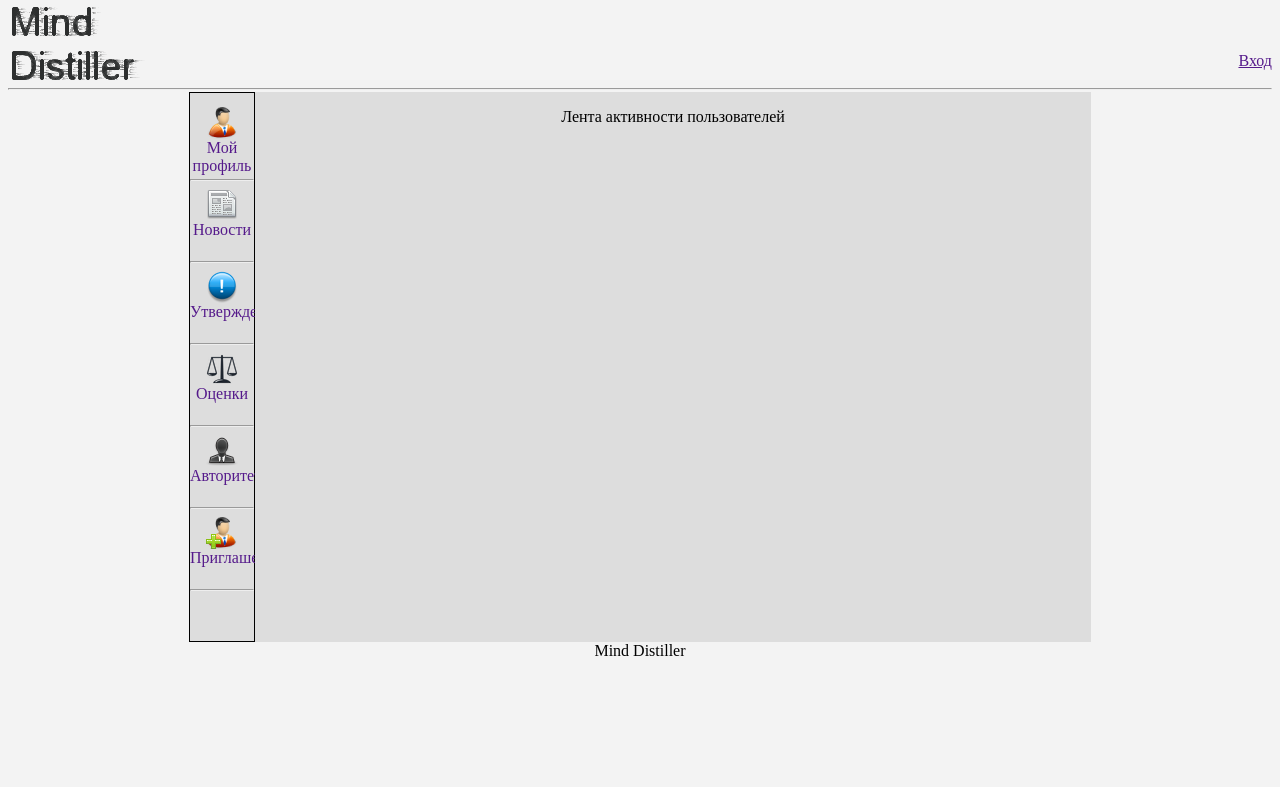
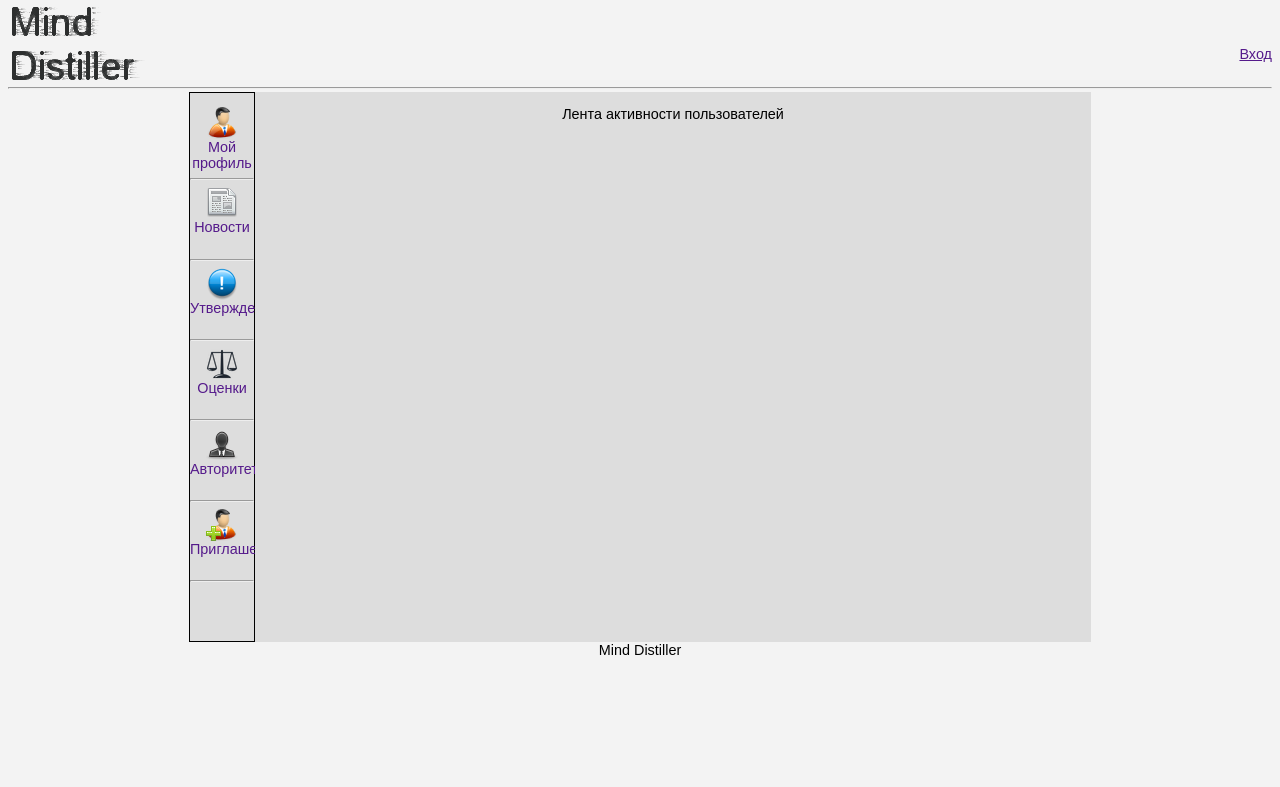
Before and after one commit to Egor3f/mind_distiller, a PHP site: template views/main.html.php in a window 1280 px wide. Shown: the top 787 px of the page. Run offline with PHP 8.4, Linux system fonts and the light colour scheme; the template is opened without the code that fills it, so the values that code supplies are empty.

Commit message:
Шрифты

```diff
--- a/css/layout.css
+++ b/css/layout.css
@@ -7,6 +7,8 @@
 body
 {
 	margin-top: 0px;
+	font-family: "Arial", arial, sans-serif;
+	font-size: 0.9em;
 }
 
 #header
```
